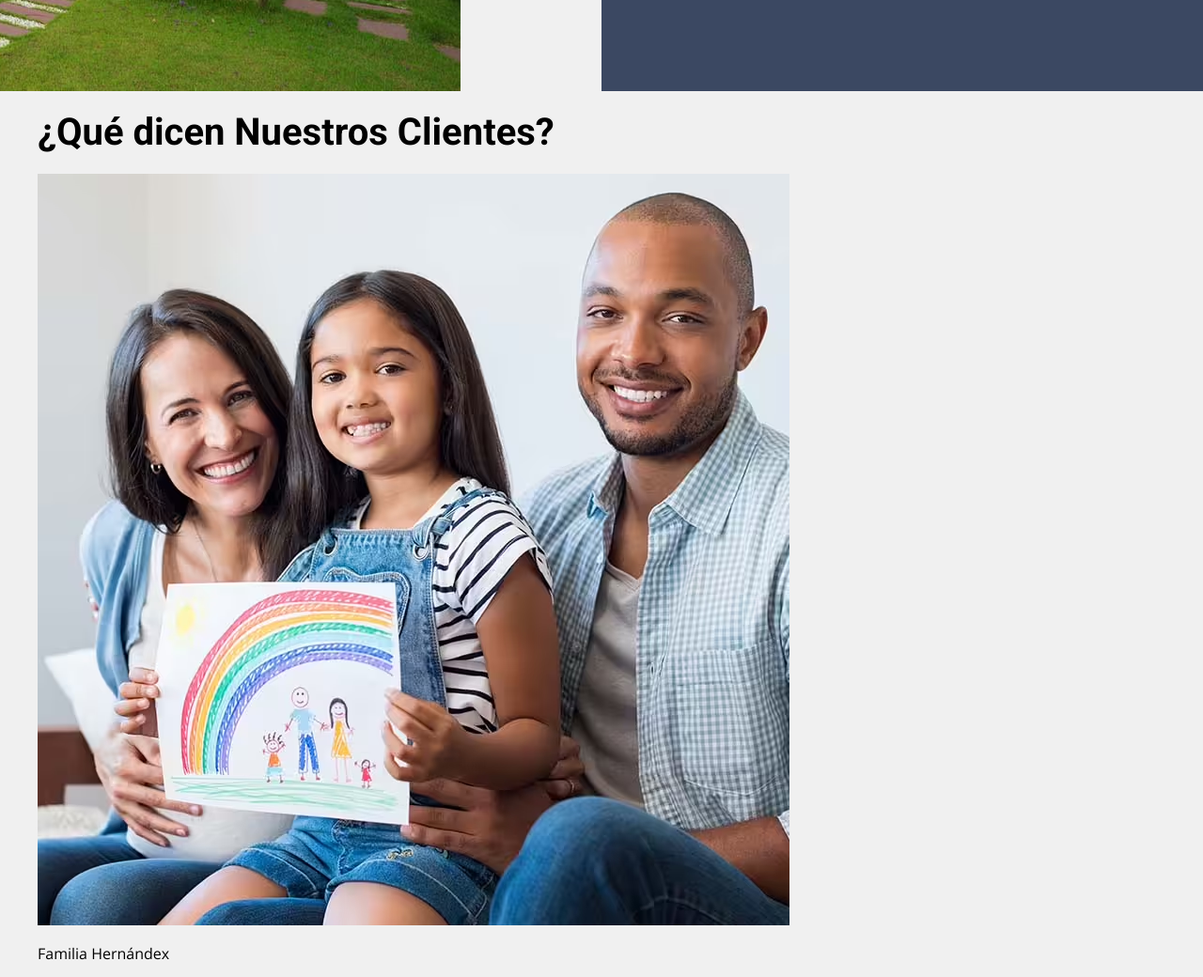
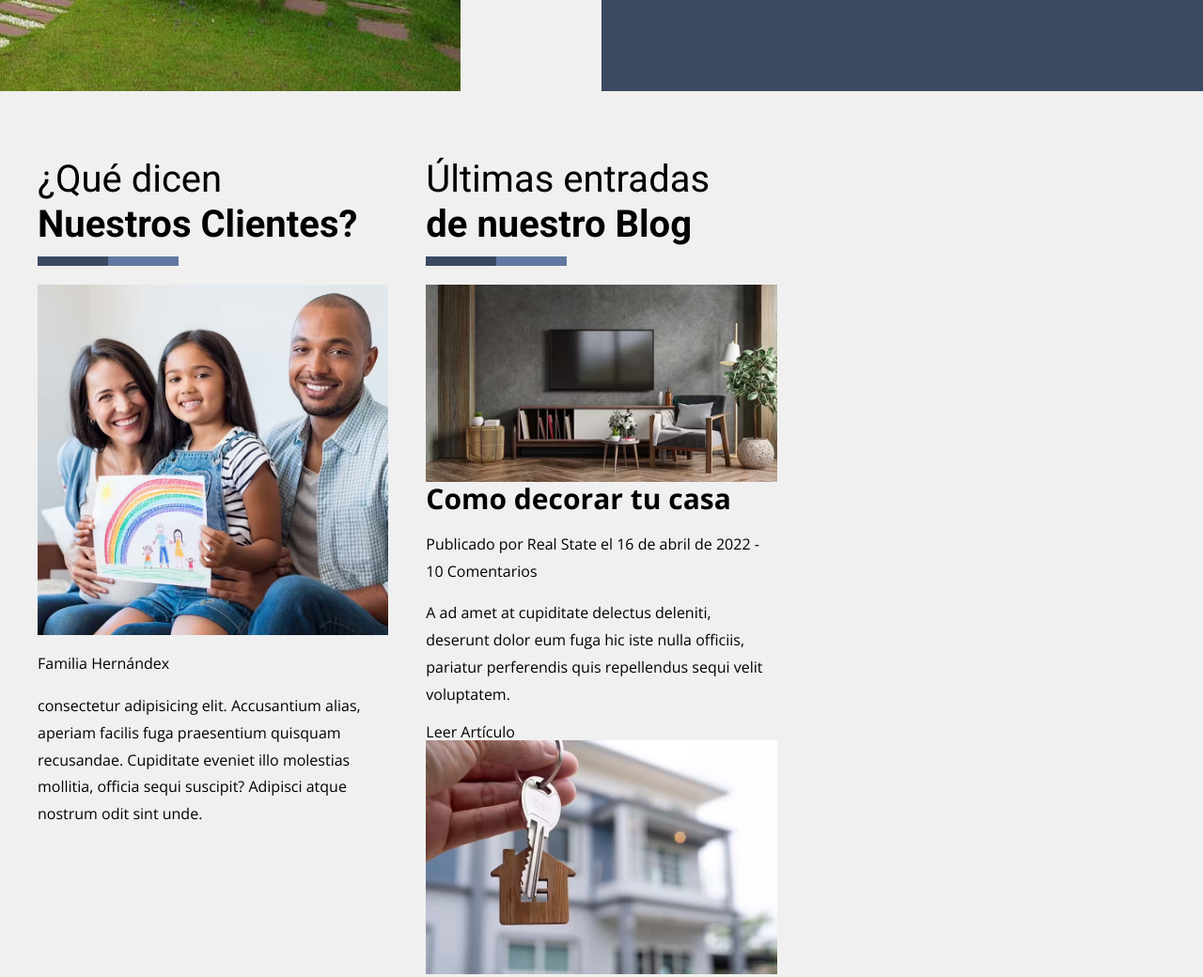
Before and after one commit to dolivare5/real-state, a website: page index.html in a window 1280 px wide. Shown: the part 2599-3639 px from the top of the page at 94% size. Drawn offline with nearby package versions, Linux system fonts and the light colour scheme.

Commit message:
Commit Nro. 18. Modifique un poco el mixin de heading e implemente una condición para ponerle display block, agregué un archivo llamado 01-testimonial-blog.scss en el cual hasta el momento le aplico display grid y 4 columnas en desktop y el blog va de la columna 2 a la 4

```diff
--- a/index.html
+++ b/index.html
@@ -179,7 +179,7 @@
 
         <div class="testimoniales-blog contenedor">
             <section class="testimoniales-blog__testimoniales">
-                <h2 class="testimoniales-blog__heading">¿Qué dicen <span>Nuestros Clientes</span>?</h2>
+                <h2 class="testimoniales-blog__heading">¿Qué dicen <span>Nuestros Clientes?</span></h2>
                 <div class="testimonial">
                     <picture class="">
                         <source srcset="build/img/testimonial.avif" type="image/avif">
--- a/src/scss/base/_mixins.scss
+++ b/src/scss/base/_mixins.scss
@@ -50,10 +50,13 @@
     grid-template-columns: repeat($columnas, 1fr);
 }
 
-@mixin heading {
+@mixin heading($salto: false) {
     font-weight: 400;
     span{
         font-weight: 900;
+        @if($salto){
+            display: block;
+        }
     }
 
     &::after{
--- /dev/null
+++ b/src/scss/ui/04-testimoniales-blog/_01_testimonial-blog.scss
@@ -0,0 +1,20 @@
+@use "../../base/variables" as v;
+@use "../../base/mixins" as m;
+
+.testimoniales-blog{
+    margin-top: 5rem;
+
+    @include m.desktop{
+        @include m.grid(3, 4rem);
+    }
+
+    &__blog{
+        @include m.desktop{
+            grid-column: 2 / 4;
+        }
+    }
+
+    &__heading{
+        @include m.heading(true);
+    }
+}
--- /dev/null
+++ b/src/scss/ui/04-testimoniales-blog/_index.scss
@@ -0,0 +1 @@
+@forward "01_testimonial-blog";
--- a/src/scss/ui/_index.scss
+++ b/src/scss/ui/_index.scss
@@ -1,3 +1,4 @@
 @forward "01-header";
 @forward "02-sect-propiedades";
 @forward "03-sect-propiedad-destacada";
+@forward "04-testimoniales-blog";
```
Also changed, not shown: build/css/app.css, 1 other file.
